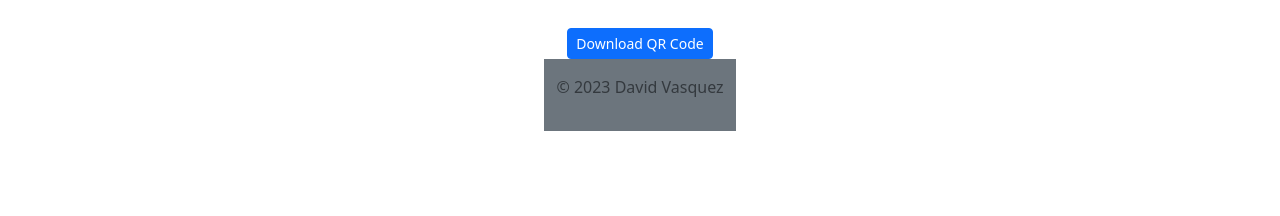
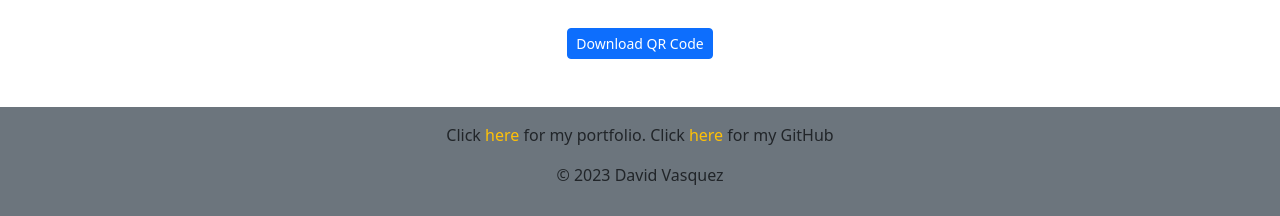
Before and after one commit to dvasquez08/barcode-generator, a React (Vite) app: page / in a window 1280 px wide. Shown: the part 898-1114 px from the top of the page. Before the commit the page ends 1029 px from the top, so only its background shows below. Built offline with nearby package versions, Linux system fonts and the light colour scheme.

Commit message:
Added foote

```diff
--- a/src/Components/footer.jsx
+++ b/src/Components/footer.jsx
@@ -2,9 +2,26 @@
 
 function Footer() {
   return (
-    <footer className="footer mt-auto py-3 bg-secondary">
+    <footer className="footer mt-5 py-3 bg-secondary container-fluid">
       <div className="container">
-        <p className="text-center text-muted">
+        <p>
+          Click{" "}
+          <a
+            href="https://dvasquez08.github.io"
+            className="text-decoration-none text-warning"
+          >
+            here
+          </a>{" "}
+          for my portfolio. Click{" "}
+          <a
+            href="https://github.com/dvasquez08"
+            className="text-decoration-none text-warning"
+          >
+            here
+          </a>{" "}
+          for my GitHub
+        </p>
+        <p className="text-center">
           &copy; {new Date().getFullYear()} David Vasquez
         </p>
       </div>
--- a/src/index.css
+++ /dev/null
@@ -1,17 +0,0 @@
-body {
-  background-color: #023e8a;
-  color: #fff;
-}
-
-@media (prefers-color-scheme: light) {
-  :root {
-    color: #213547;
-    background-color: #ffffff;
-  }
-  a:hover {
-    color: #747bff;
-  }
-  button {
-    background-color: #f9f9f9;
-  }
-}
```
Also changed, not shown: src/assets/bg.jpg (deleted).
